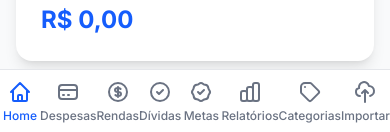
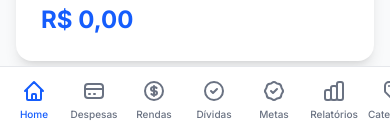
Before and after one commit to rafSnow/financeiro, a React (Vite) app: page /dashboard in a window 390 px wide. Shown: the part 710-842 px from the top of the page. Built offline with nearby package versions, Linux system fonts and the light colour scheme; no server answers; the database is empty; sample sign-in values are in the browser's storage.

Commit message:
fix: corrigir layout e adicionar dark mode na barra de navegação inferior mobile

```diff
--- a/src/components/BottomNav.jsx
+++ b/src/components/BottomNav.jsx
@@ -123,20 +123,22 @@ const BottomNav = () => {
   ];
 
   return (
-    <nav className="fixed bottom-0 left-0 right-0 bg-white border-t border-gray-200 lg:hidden">
-      <div className="flex justify-around items-center h-16">
+    <nav className="fixed bottom-0 left-0 right-0 bg-white dark:bg-gray-800 border-t border-gray-200 dark:border-gray-700 lg:hidden z-50">
+      <div className="flex justify-between items-center px-1 py-2 overflow-x-auto scrollbar-hide">
         {navItems.map(item => {
           const isActive = location.pathname === item.path;
           return (
             <Link
               key={item.path}
               to={item.path}
-              className={`flex flex-col items-center justify-center flex-1 h-full transition-colors ${
-                isActive ? 'text-blue-600' : 'text-gray-500 hover:text-gray-700'
+              className={`flex flex-col items-center justify-center min-w-[60px] px-2 py-1 transition-colors ${
+                isActive
+                  ? 'text-blue-600 dark:text-blue-400'
+                  : 'text-gray-500 dark:text-gray-400 hover:text-gray-700 dark:hover:text-gray-300'
               }`}
             >
               {item.icon}
-              <span className="text-xs mt-1 font-medium">{item.label}</span>
+              <span className="text-[10px] mt-1 font-medium truncate max-w-[60px]">{item.label}</span>
             </Link>
           );
         })}
--- a/src/pages/Register.jsx
+++ b/src/pages/Register.jsx
@@ -245,7 +245,10 @@ const Register = () => {
           <div className="text-center mt-6">
             <p className="text-sm text-gray-600 dark:text-gray-400">
               Já tem uma conta?{' '}
-              <Link to="/login" className="text-blue-600 dark:text-blue-400 hover:text-blue-700 dark:hover:text-blue-300 font-medium">
+              <Link
+                to="/login"
+                className="text-blue-600 dark:text-blue-400 hover:text-blue-700 dark:hover:text-blue-300 font-medium"
+              >
                 Faça login
               </Link>
             </p>
```
Also changed, not shown: src/pages/Login.jsx (+10 -3 lines).
